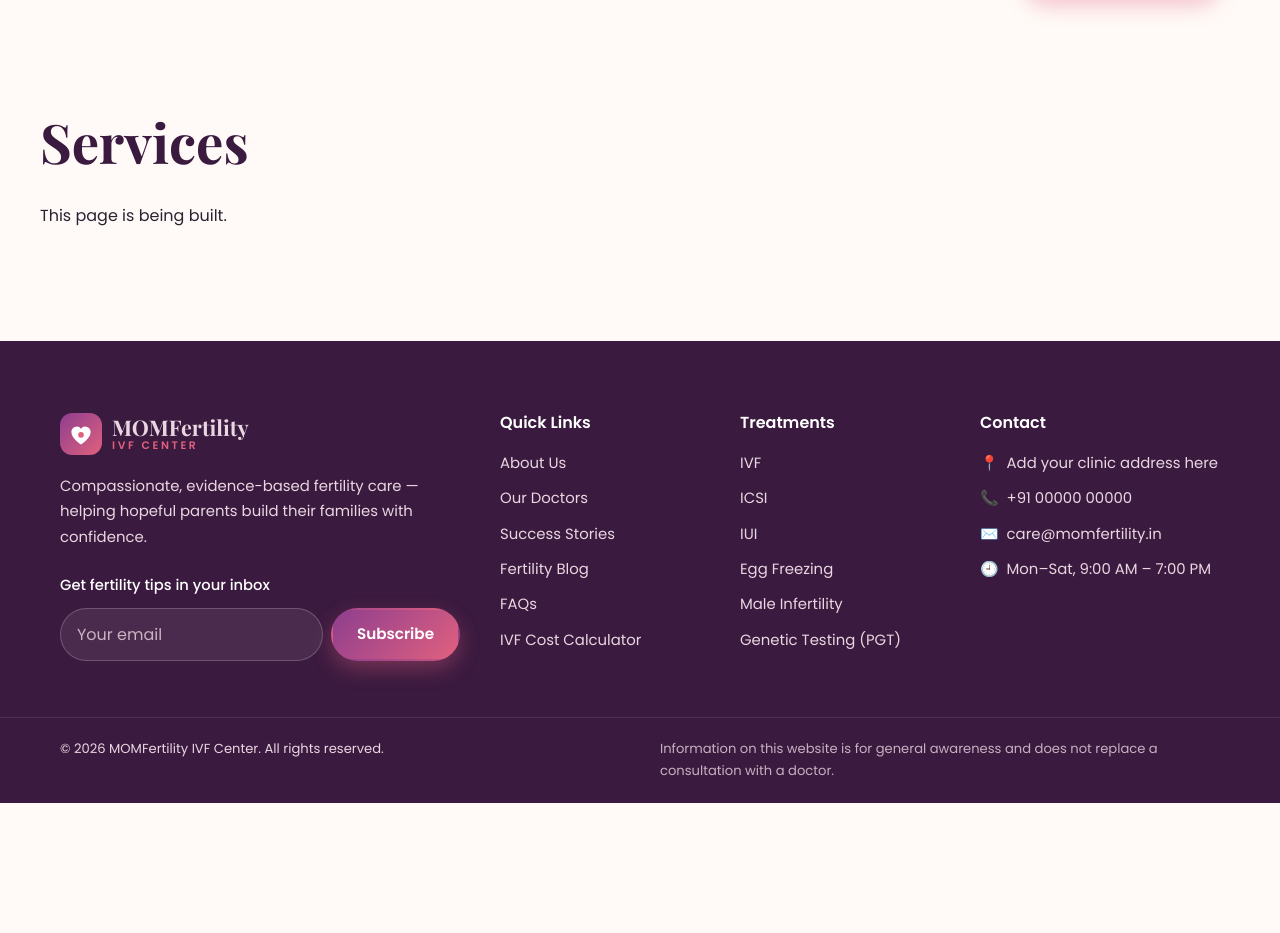
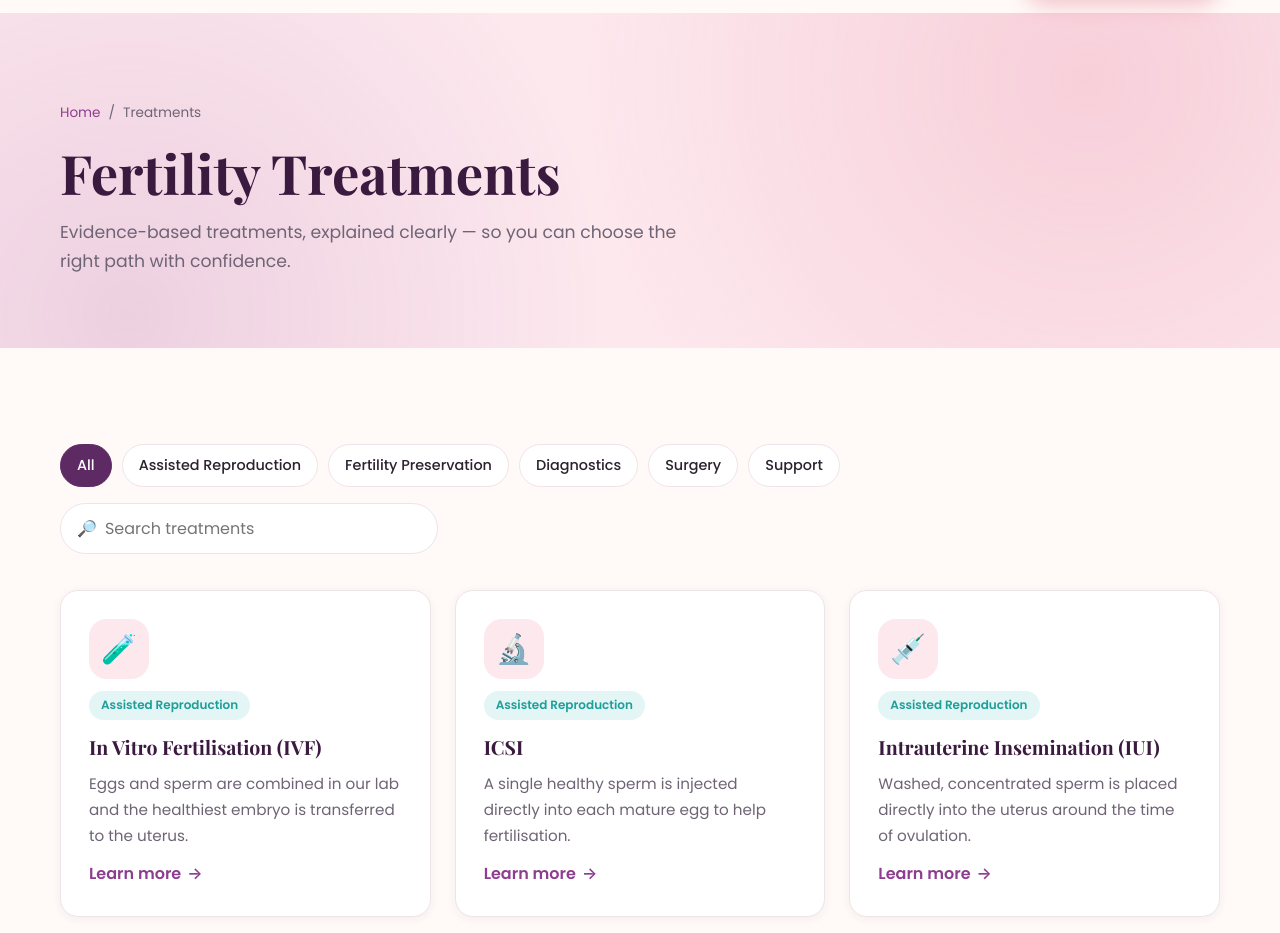
Before and after one commit to HetalRupareliya91/momfertility-ivf-center, a React (Vite) app in the folder client/: page /services in a window 1280 px wide. Shown: the part 99-1032 px from the top of the page. Before the commit the page ends 902 px from the top, so only its background shows below. Built offline with nearby package versions, Linux system fonts and the light colour scheme; no server answers.

Commit message:
feat(client): build treatments page with filters and search

```diff
--- a/client/src/pages/Services.jsx
+++ b/client/src/pages/Services.jsx
@@ -1,8 +1,78 @@
+import { useMemo, useState } from 'react';
+import { Link } from 'react-router-dom';
+import PageHeader from '../components/PageHeader.jsx';
+import ServiceCard from '../components/ServiceCard.jsx';
+import CTABanner from '../components/CTABanner.jsx';
+import Loader from '../components/Loader.jsx';
+import useFetch from '../hooks/useFetch.js';
+import usePageTitle from '../hooks/usePageTitle.js';
+import { services as fallbackServices } from '../data/index.js';
+import '../styles/pages.css';
+
 export default function Services() {
+  usePageTitle('Fertility Treatments', 'IVF, ICSI, IUI, egg freezing, PGT, male infertility care and more at MOMFertility IVF Center.');
+  const { data, loading } = useFetch('/services', fallbackServices);
+  const [category, setCategory] = useState('All');
+  const [query, setQuery] = useState('');
+
+  const services = data || [];
+  const categories = useMemo(() => ['All', ...new Set(services.map((s) => s.category))], [services]);
+  const filtered = services.filter((s) => {
+    const matchCat = category === 'All' || s.category === category;
+    const matchQ = `${s.title} ${s.short}`.toLowerCase().includes(query.trim().toLowerCase());
+    return matchCat && matchQ;
+  });
+
   return (
-    <section className="section container">
-      <h1>Services</h1>
-      <p>This page is being built.</p>
-    </section>
+    <>
+      <PageHeader
+        title="Fertility Treatments"
+        crumb="Treatments"
+        subtitle="Evidence-based treatments, explained clearly — so you can choose the right path with confidence."
+      />
+
+      <section className="section">
+        <div className="container">
+          <div className="toolbar">
+            <div className="chips" role="group" aria-label="Filter by category">
+              {categories.map((c) => (
+                <button
+                  type="button"
+                  key={c}
+                  className={`chip ${category === c ? 'is-active' : ''}`}
+                  onClick={() => setCategory(c)}
+                  aria-pressed={category === c}
+                >
+                  {c}
+                </button>
+              ))}
+            </div>
+            <label className="search">
+              <span aria-hidden="true">🔎</span>
+              <span className="sr-only">Search treatments</span>
+              <input type="search" placeholder="Search treatments" value={query} onChange={(e) => setQuery(e.target.value)} />
+            </label>
+          </div>
+
+          {loading && !services.length ? (
+            <Loader />
+          ) : filtered.length ? (
+            <div className="grid grid-3">
+              {filtered.map((s) => (
+                <ServiceCard key={s.slug} service={s} />
+              ))}
+            </div>
+          ) : (
+            <p className="empty">No treatments match your search.</p>
+          )}
+
+          <div className="alert alert--info center mt-lg">
+            Wondering about costs? Try our <Link to="/ivf-cost-calculator">IVF cost calculator</Link> for an instant estimate.
+          </div>
+        </div>
+      </section>
+
+      <CTABanner />
+    </>
   );
 }
```
